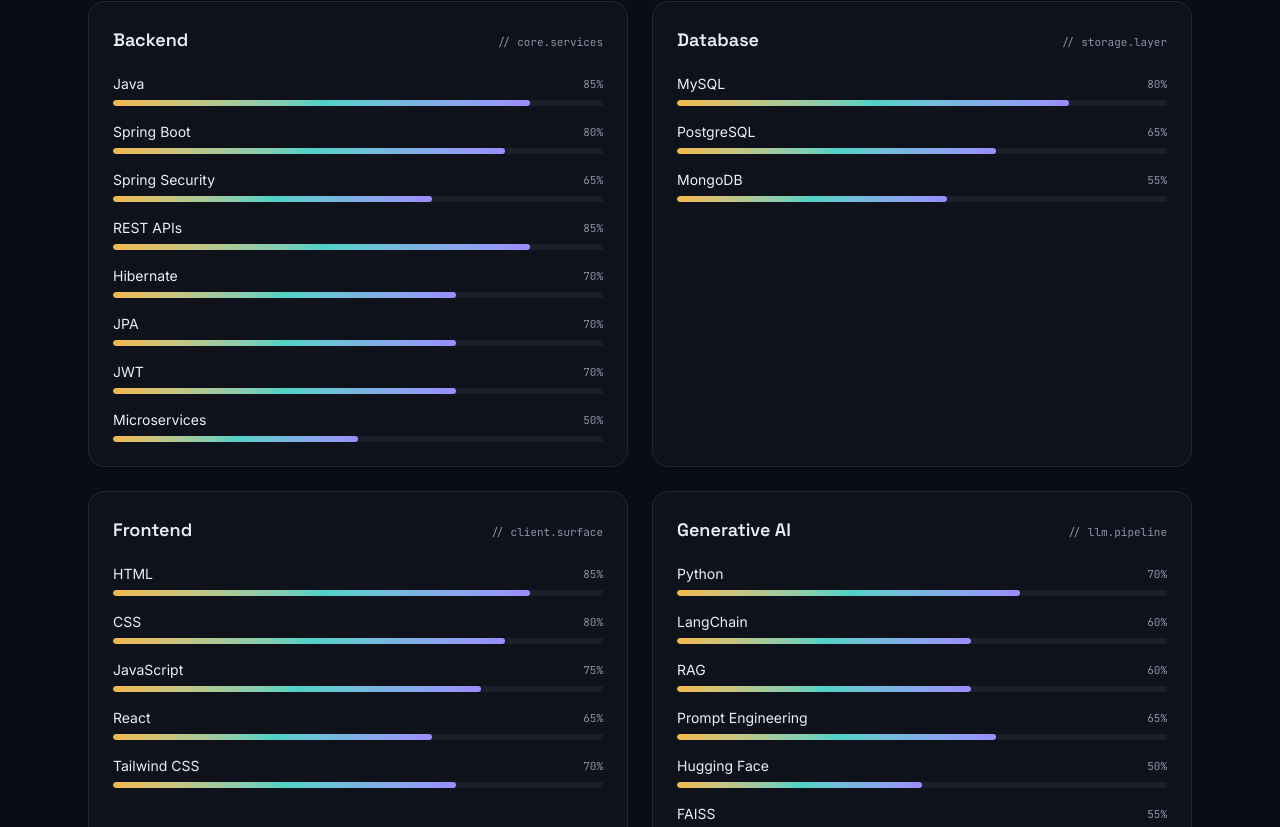
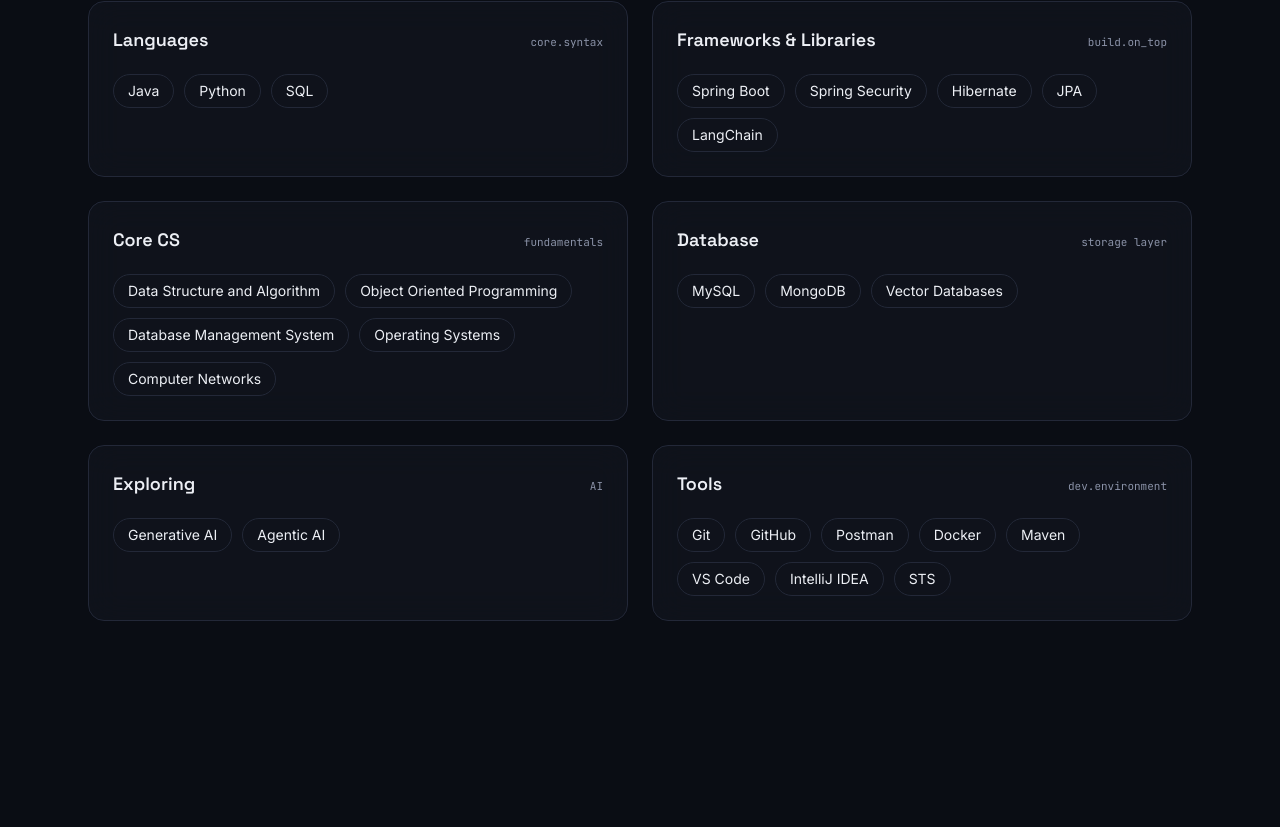
Before and after one commit to Akshatjoshi16/portfolio, a React (Vite) app: page / in a window 1280 px wide. Shown: the part 1713-2540 px from the top of the page. Built offline with nearby package versions, Linux system fonts and the light colour scheme.

Commit message:
feat: Updated skills

```diff
--- a/src/components/Skills.tsx
+++ b/src/components/Skills.tsx
@@ -22,33 +22,19 @@
               <span className="font-mono text-[11px] text-text-lo">{group.note}</span>
             </div>
 
-            <div className="space-y-4">
+            <div className="flex flex-wrap gap-2.5">
               {group.skills.map((skill, i) => (
-                <motion.div
-                  key={skill.name}
-                  initial={{ opacity: 0, x: -12 }}
-                  whileInView={{ opacity: 1, x: 0 }}
+                <motion.span
+                  key={skill}
+                  initial={{ opacity: 0, y: 8 }}
+                  whileInView={{ opacity: 1, y: 0 }}
                   viewport={{ once: true }}
-                  transition={{ duration: 0.4, delay: i * 0.03 }}
-                  whileHover={{ x: 4 }}
-                  className="group"
+                  transition={{ duration: 0.35, delay: i * 0.03 }}
+                  whileHover={{ y: -3, borderColor: "var(--color-teal)" }}
+                  className="rounded-full border border-line px-3.5 py-1.5 text-sm text-text-hi transition-colors hover:text-teal"
                 >
-                  <div className="mb-1.5 flex items-center justify-between">
-                    <span className="text-sm text-text-hi">{skill.name}</span>
-                    <span className="font-mono text-[11px] text-text-lo group-hover:text-teal">
-                      {skill.level}%
-                    </span>
-                  </div>
-                  <div className="h-1.5 w-full overflow-hidden rounded-full bg-line/60">
-                    <motion.div
-                      initial={{ width: 0 }}
-                      whileInView={{ width: `${skill.level}%` }}
-                      viewport={{ once: true }}
-                      transition={{ duration: 0.9, ease: "easeOut", delay: i * 0.04 }}
-                      className="h-full rounded-full bg-gradient-to-r from-amber via-teal to-violet"
-                    />
-                  </div>
-                </motion.div>
+                  {skill}
+                </motion.span>
               ))}
             </div>
           </motion.div>
--- a/src/data/skills.ts
+++ b/src/data/skills.ts
@@ -1,82 +1,49 @@
-// EDIT ME: adjust proficiency (0-100) and add/remove skills freely.
-
-export interface Skill {
-  name: string;
-  level: number; // 0-100
-}
+// EDIT ME: add/remove skills freely — no proficiency levels, just group by category.
 
 export interface SkillGroup {
   category: string;
   note: string;
-  skills: Skill[];
+  skills: string[];
 }
 
 export const skillGroups: SkillGroup[] = [
   {
-    category: "Backend",
-    note: "// core.services",
+    category: "Languages",
+    note: " core.syntax",
+    skills: ["Java", "Python", "SQL"],
+  },
+  {
+    category: "Frameworks & Libraries",
+    note: "build.on_top",
     skills: [
-      { name: "Java", level: 85 },
-      { name: "Spring Boot", level: 80 },
-      { name: "Spring Security", level: 65 },
-      { name: "REST APIs", level: 85 },
-      { name: "Hibernate", level: 70 },
-      { name: "JPA", level: 70 },
-      { name: "JWT", level: 70 },
-      { name: "Microservices", level: 50 },
+      "Spring Boot",
+      "Spring Security",
+      "Hibernate",
+      "JPA",
+      "LangChain"
     ],
   },
   {
-    category: "Database",
-    note: "// storage.layer",
-    skills: [
-      { name: "MySQL", level: 80 },
-      { name: "PostgreSQL", level: 65 },
-      { name: "MongoDB", level: 55 },
-    ],
+    category: "Core CS",
+    note: "fundamentals",
+    skills: ["Data Structure and Algorithm", "Object Oriented Programming", "Database Management System", "Operating Systems", "Computer Networks"],
   },
   {
-    category: "Frontend",
-    note: "// client.surface",
-    skills: [
-      { name: "HTML", level: 85 },
-      { name: "CSS", level: 80 },
-      { name: "JavaScript", level: 75 },
-      { name: "React", level: 65 },
-      { name: "Tailwind CSS", level: 70 },
-    ],
+    category: "Database",
+    note:"storage layer",
+    skills: ["MySQL", "MongoDB","Vector Databases"],
   },
   {
-    category: "Generative AI",
-    note: "// llm.pipeline",
+    category: "Exploring",
+    note: "AI",
     skills: [
-      { name: "Python", level: 70 },
-      { name: "LangChain", level: 60 },
-      { name: "RAG", level: 60 },
-      { name: "Prompt Engineering", level: 65 },
-      { name: "Hugging Face", level: 50 },
-      { name: "FAISS", level: 55 },
-      { name: "ChromaDB", level: 50 },
-      { name: "Vector Databases", level: 55 },
-      { name: "Embeddings", level: 55 },
-      { name: "Transformers", level: 45 },
-      { name: "OpenAI APIs", level: 60 },
-      { name: "Groq", level: 45 },
-      { name: "Ollama", level: 45 },
-      { name: "LLM Applications", level: 55 },
+      "Generative AI",
+      "Agentic AI"
     ],
   },
   {
     category: "Tools",
-    note: "// dev.environment",
-    skills: [
-      { name: "Git", level: 80 },
-      { name: "GitHub", level: 80 },
-      { name: "Postman", level: 75 },
-      { name: "Docker", level: 50 },
-      { name: "Maven", level: 65 },
-      { name: "VS Code", level: 85 },
-      { name: "IntelliJ IDEA", level: 80 },
-    ],
+    note: " dev.environment",
+    skills: ["Git", "GitHub", "Postman", "Docker", "Maven", "VS Code", "IntelliJ IDEA", "STS"],
   },
 ];
```
